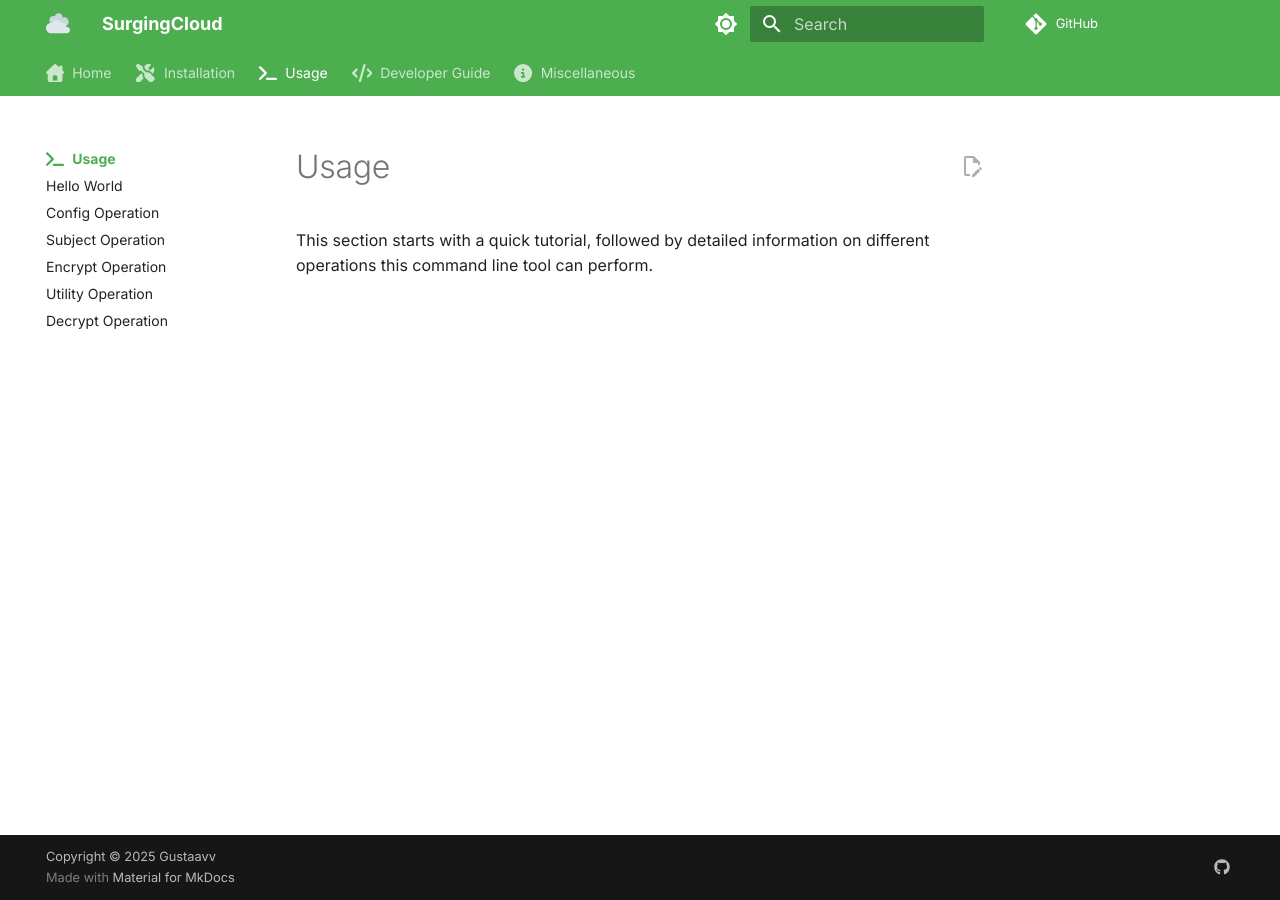
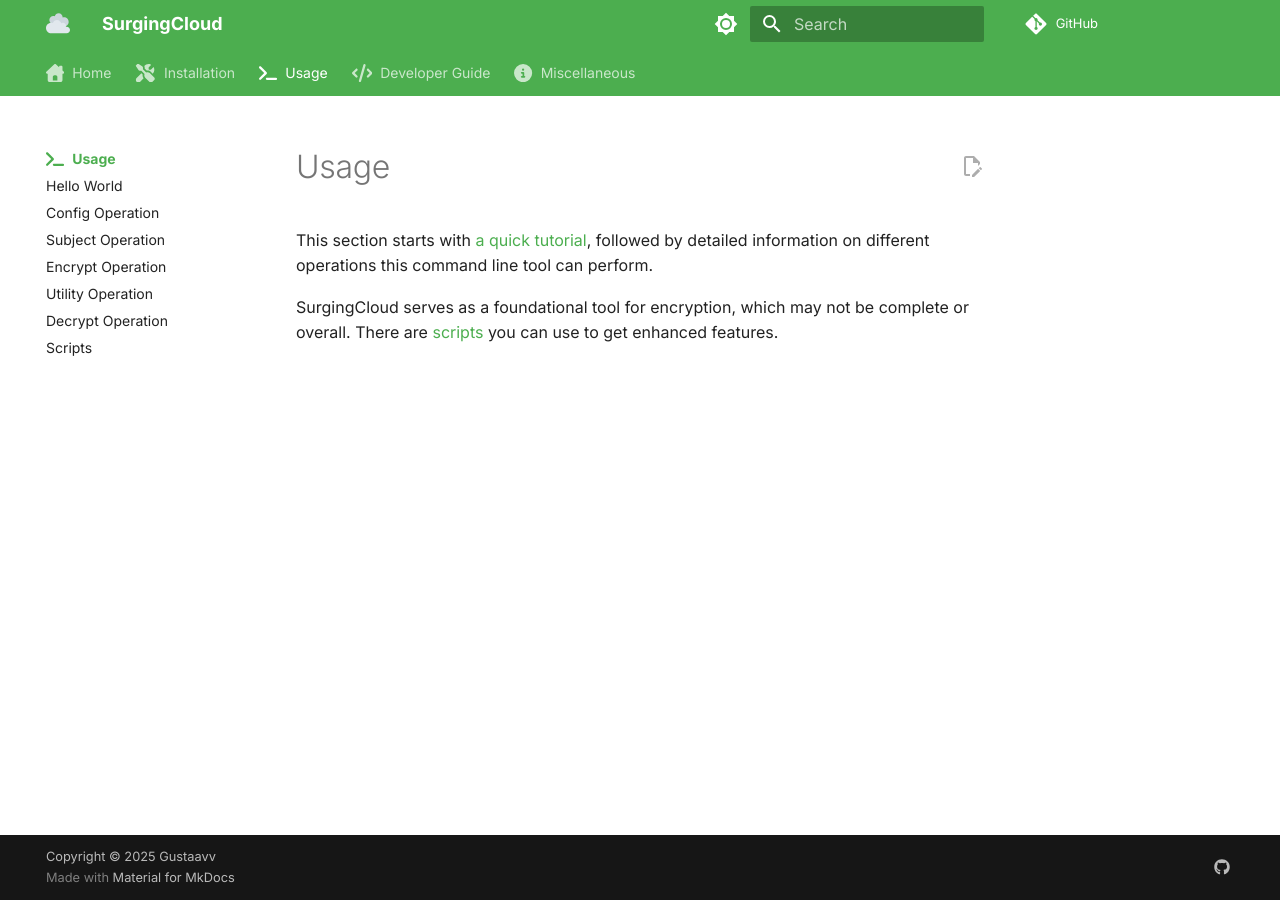
Before and after one commit to gustaavv/SurgingCloud, an MkDocs documentation site: the page built from docs/usage/index.md, in a window 1280 px wide. Built offline with MkDocs 1.6.1 and Material for MkDocs 9.7.7, drawn with Linux system fonts in a browser that asks for light colours; comment, search, counter and statistics services are not loaded.

Commit message:
update doc

```diff
--- a/docs/usage/index.md
+++ b/docs/usage/index.md
@@ -3,4 +3,6 @@ title: Usage
 icon: fontawesome/solid/terminal
 ---
 
-This section starts with a quick tutorial, followed by detailed information on different operations this command line tool can perform.
+This section starts with [a quick tutorial](./hello.md), followed by detailed information on different operations this command line tool can perform.
+
+SurgingCloud serves as a foundational tool for encryption, which may not be complete or overall. There are [scripts](./scripts.md) you can use to get enhanced features.
--- a/mkdocs.yml
+++ b/mkdocs.yml
@@ -20,6 +20,7 @@ nav:
       - usage/encrypt.md
       - usage/util.md
       - usage/decrypt.md
+      - usage/scripts.md
   - Developer Guide:
       - develop/index.md
       - develop/env.md
```
Also changed, not shown: docs/usage/scripts.md (added, +3 -0 lines).
